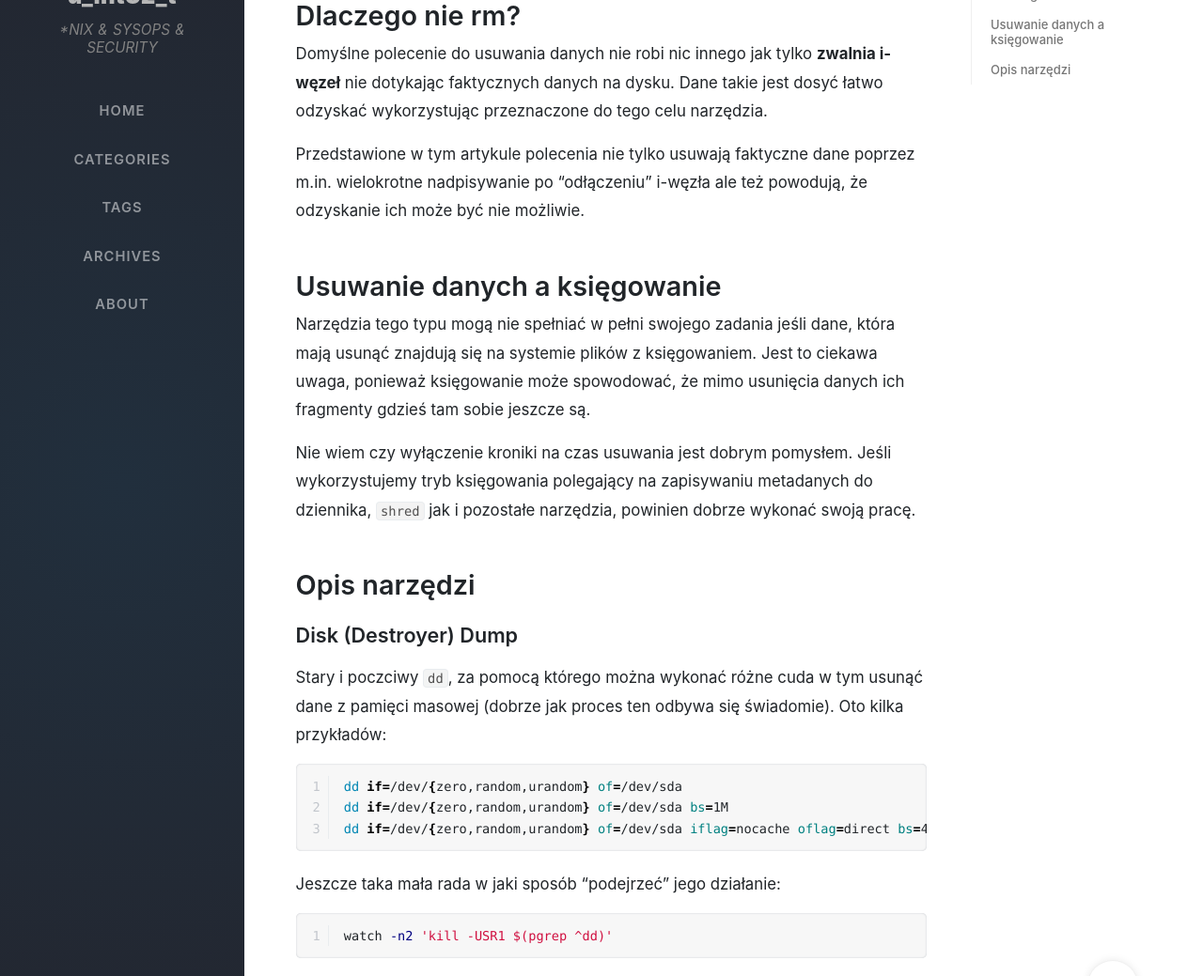
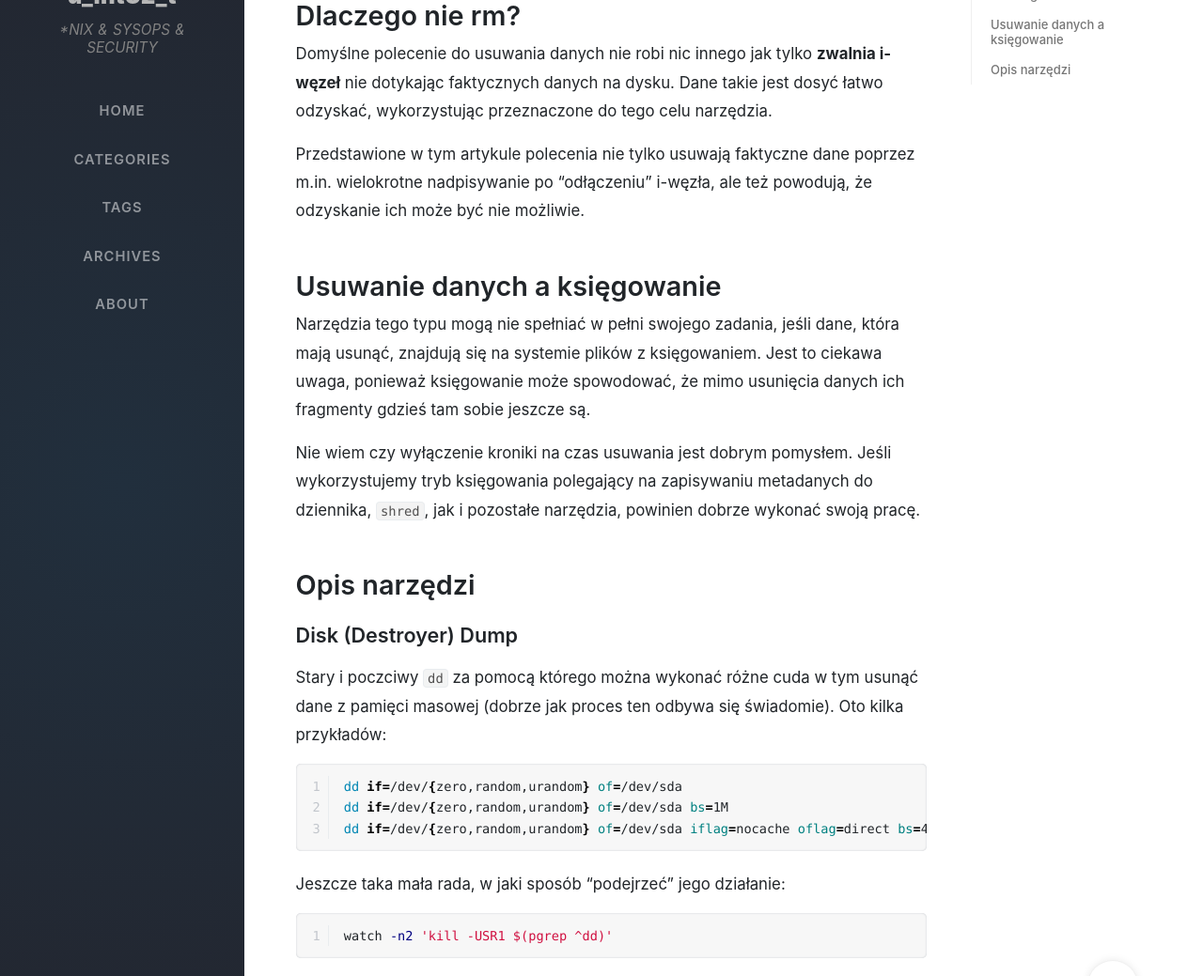
Before and after one commit to morristech/trimstray.github.io, a Jekyll site: the page built from _posts/2017-12-14-bezpieczne_usuwanie_danych.md, in a window 1280 px wide and 1400 px high, scrolled down 587 px. Shown: the part 182-1221 px from the top of the window at 94% size. Built offline with Jekyll 4.4.1, drawn with Linux system fonts in a browser that asks for light colours; nearby versions of some CDN libraries; some web fonts are replaced; comment, search, counter and statistics services are not loaded; some of the changed text lies outside the part shown.

Commit message:
fix typos - signed-off-by: trimstray <trimstray@gmail.com>

````diff
--- a/_posts/2017-12-14-bezpieczne_usuwanie_danych.md
+++ b/_posts/2017-12-14-bezpieczne_usuwanie_danych.md
@@ -10,7 +10,7 @@ seo:
   date_modified: 2020-02-22 10:51:27 +0100
 ---
 
-Oprócz standardowego polecenia `rm` którego działanie opiera się raczej na **zakrywaniu usuwanych danych**, polecenia takie jak `shred`, `scrub`, `sfill` czy `dd` zamazują dane w bardzo trudny do odzyskania ich sposób.
+Oprócz standardowego polecenia `rm`, którego działanie opiera się raczej na **zakrywaniu usuwanych danych**, polecenia takie jak `shred`, `scrub`, `sfill` czy `dd` zamazują dane w bardzo trudny do odzyskania ich sposób.
 
 Co więcej, pozwalają na usuwanie danych za pomocą specjalnych algorytmów, np. **metodą Gutmanna**, **DoD 5220.22-M**, **nadpisywania liczbami pseudolosowymi** czy **nadpisywania danych zerami**.
 
@@ -27,21 +27,21 @@ Co więcej, pozwalają na usuwanie danych za pomocą specjalnych algorytmów, np
 
 # Dlaczego nie rm?
 
-Domyślne polecenie do usuwania danych nie robi nic innego jak tylko **zwalnia i-węzeł** nie dotykając faktycznych danych na dysku. Dane takie jest dosyć łatwo odzyskać wykorzystując przeznaczone do tego celu narzędzia.
+Domyślne polecenie do usuwania danych nie robi nic innego jak tylko **zwalnia i-węzeł** nie dotykając faktycznych danych na dysku. Dane takie jest dosyć łatwo odzyskać, wykorzystując przeznaczone do tego celu narzędzia.
 
-Przedstawione w tym artykule polecenia nie tylko usuwają faktyczne dane poprzez m.in. wielokrotne nadpisywanie po "odłączeniu" i-węzła ale też powodują, że odzyskanie ich może być nie możliwie.
+Przedstawione w tym artykule polecenia nie tylko usuwają faktyczne dane poprzez m.in. wielokrotne nadpisywanie po "odłączeniu" i-węzła, ale też powodują, że odzyskanie ich może być nie możliwie.
 
 # Usuwanie danych a księgowanie
 
-Narzędzia tego typu mogą nie spełniać w pełni swojego zadania jeśli dane, która mają usunąć znajdują się na systemie plików z księgowaniem. Jest to ciekawa uwaga, ponieważ księgowanie może spowodować, że mimo usunięcia danych ich fragmenty gdzieś tam sobie jeszcze są.
+Narzędzia tego typu mogą nie spełniać w pełni swojego zadania, jeśli dane, która mają usunąć, znajdują się na systemie plików z księgowaniem. Jest to ciekawa uwaga, ponieważ księgowanie może spowodować, że mimo usunięcia danych ich fragmenty gdzieś tam sobie jeszcze są.
 
-Nie wiem czy wyłączenie kroniki na czas usuwania jest dobrym pomysłem. Jeśli wykorzystujemy tryb księgowania polegający na zapisywaniu metadanych do dziennika, `shred` jak i pozostałe narzędzia, powinien dobrze wykonać swoją pracę.
+Nie wiem czy wyłączenie kroniki na czas usuwania jest dobrym pomysłem. Jeśli wykorzystujemy tryb księgowania polegający na zapisywaniu metadanych do dziennika, `shred`, jak i pozostałe narzędzia, powinien dobrze wykonać swoją pracę.
 
 # Opis narzędzi
 
 ## Disk (Destroyer) Dump
 
-Stary i poczciwy `dd`, za pomocą którego można wykonać różne cuda w tym usunąć dane z pamięci masowej (dobrze jak proces ten odbywa się świadomie). Oto kilka przykładów:
+Stary i poczciwy `dd` za pomocą którego można wykonać różne cuda w tym usunąć dane z pamięci masowej (dobrze jak proces ten odbywa się świadomie). Oto kilka przykładów:
 
 ```bash
 dd if=/dev/{zero,random,urandom} of=/dev/sda
@@ -49,7 +49,7 @@ dd if=/dev/{zero,random,urandom} of=/dev/sda bs=1M
 dd if=/dev/{zero,random,urandom} of=/dev/sda iflag=nocache oflag=direct bs=4096
 ```
 
-Jeszcze taka mała rada w jaki sposób "podejrzeć" jego działanie:
+Jeszcze taka mała rada, w jaki sposób "podejrzeć" jego działanie:
 
 ```bash
 watch -n2 'kill -USR1 $(pgrep ^dd)'
@@ -61,7 +61,7 @@ Można także wykorzystać opcję `status=progress` (dostępna w paczce **GNU co
 
 Program ten spełnia wszystkie wytyczne "bezpiecznego" usuwania danych. Warto korzystać z niego na co dzień.
 
-W pierwszej linijce `shred` nadpisuje plik o nazwie `file` losowymi danymi powtarzając tą czynność 10 razy. Po zamazaniu pliku jest on nadpisywany zerami (opcja `-z | --zero`) aby ukryć sam proces zamazywania a na końcu usuwany (opcja `-u | --remove`). Opcja `-f | --force` pozwala m.in. na ewentualną zmianę uprawnień aby zezwolić na zapis a opcja `-v | --verbose` włącza tryb gadatliwy.
+W pierwszej linijce `shred` nadpisuje plik o nazwie `file` losowymi danymi powtarzając tą czynność 10 razy. Po zamazaniu pliku jest on nadpisywany zerami (opcja `-z | --zero`) aby ukryć sam proces zamazywania a na końcu usuwany (opcja `-u | --remove`). Opcja `-f | --force` pozwala m.in. na ewentualną zmianę uprawnień, aby zezwolić na zapis a opcja `-v | --verbose` włącza tryb gadatliwy.
 
 Dodatkowo przy drugim wywołaniu polecenia określone zostało źródło pobieranych danych.
 
````
Also changed, not shown: other parts of _posts/2017-12-14-bezpieczne_usuwanie_danych.md (+1 -1 lines).
